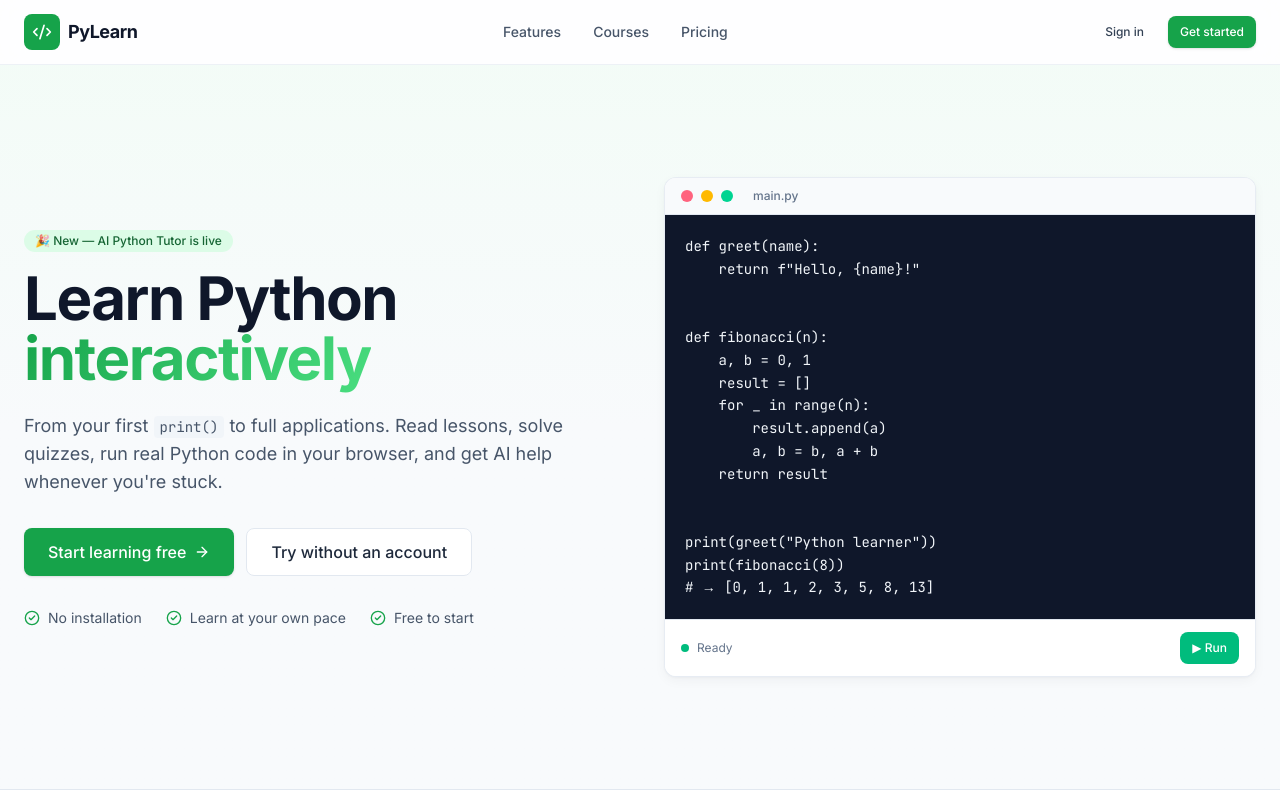
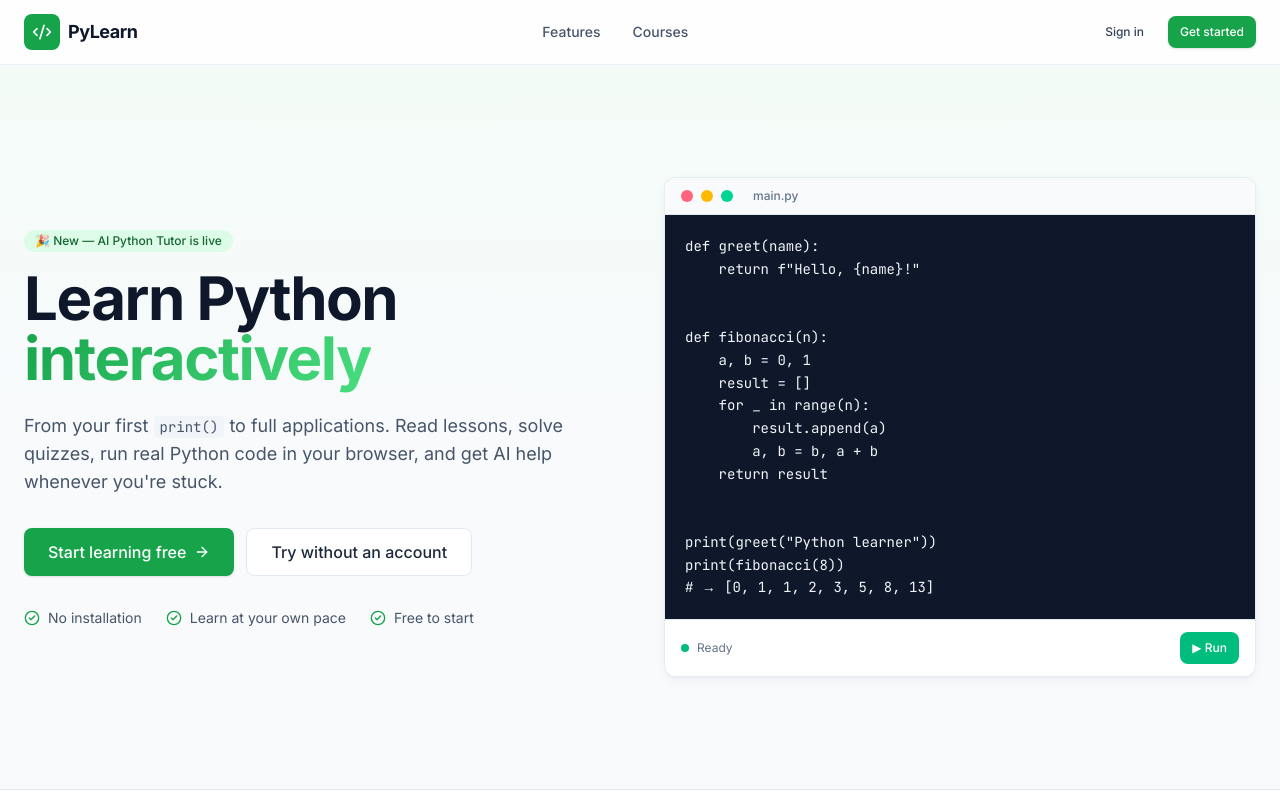
Before and after one commit to rachidkel/python-learning-platform, a Next.js app: page / in a window 1280 px wide. Shown: the top 800 px of the page. Built offline with nearby package versions, Linux system fonts and the light colour scheme.

Commit message:
remove the pricing

```diff
--- a/src/app/page.tsx
+++ b/src/app/page.tsx
@@ -97,9 +97,7 @@ export default function HomePage() {
             <Link href="#courses" className="text-sm font-medium text-ink-600 hover:text-ink-900">
               Courses
             </Link>
-            <Link href="#pricing" className="text-sm font-medium text-ink-600 hover:text-ink-900">
-              Pricing
-            </Link>
+
           </nav>
 
           <div className="flex items-center gap-3">
```
